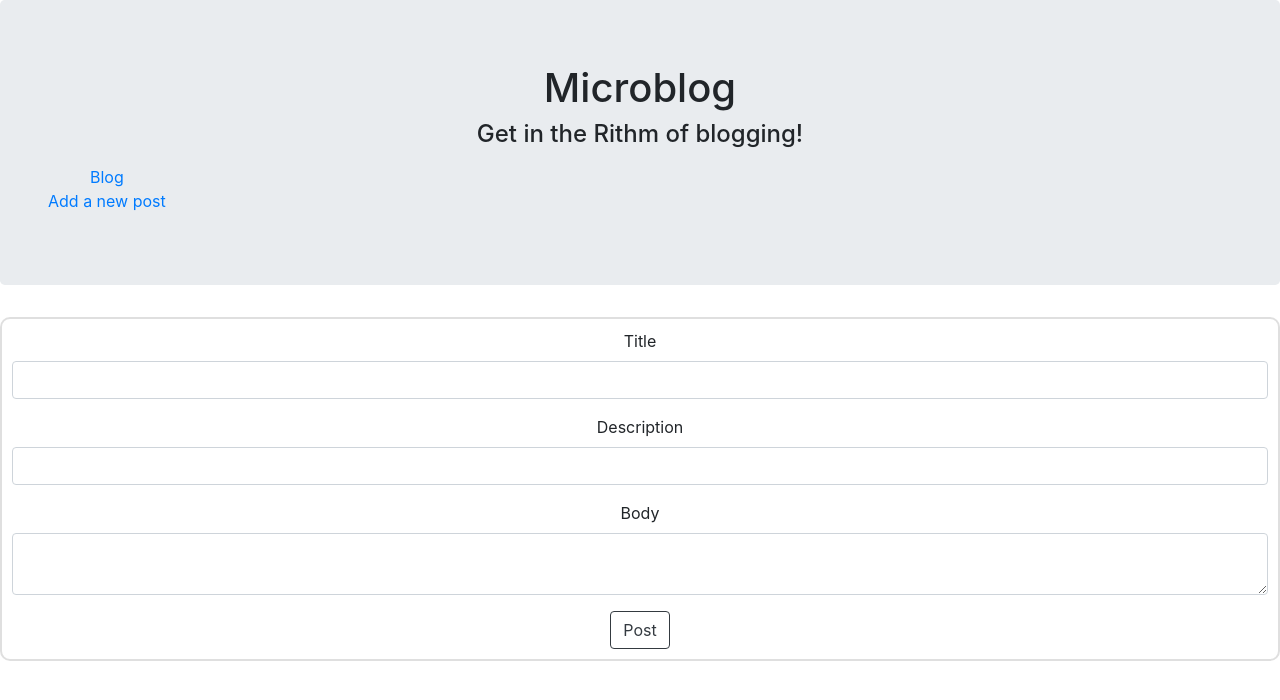
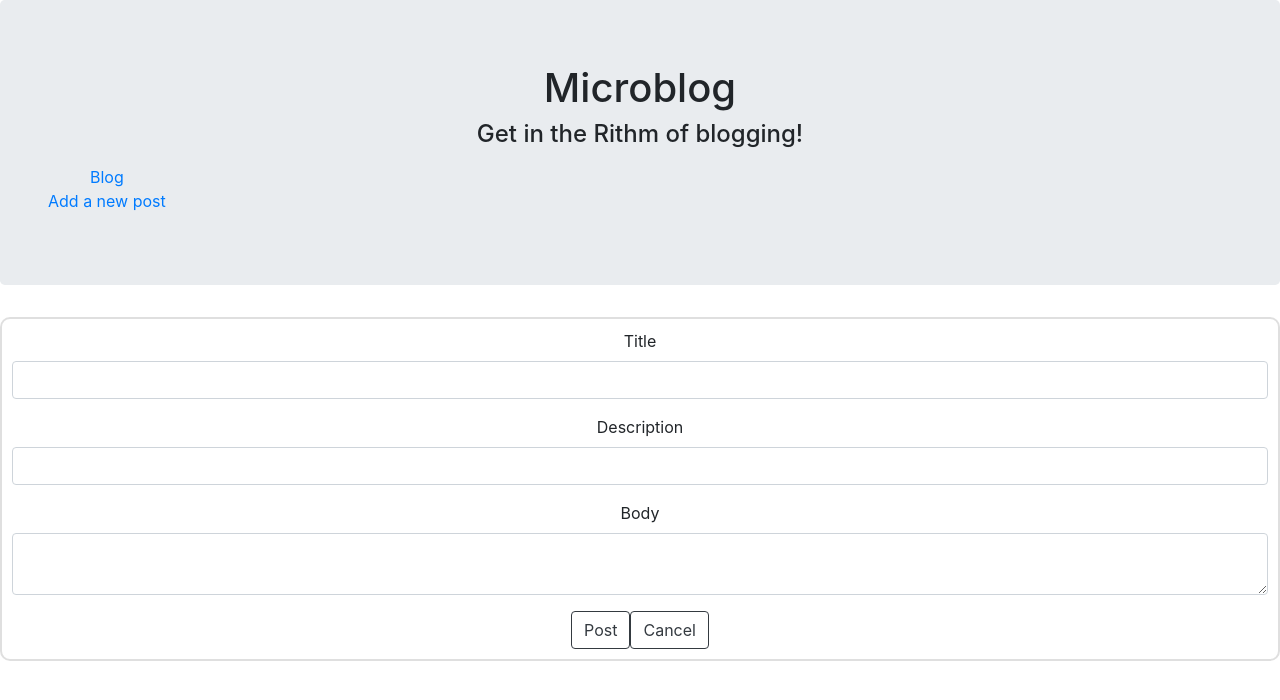
Before and after one commit to stephaniesimms/react-redux-microblog, a React (Create React App) app: page /new in a window 1280 px wide. Shown: the top 700 px of the page. Built offline with nearby package versions, Linux system fonts and the light colour scheme.

Commit message:
added cancel post functionality

```diff
--- a/src/PostForm.js
+++ b/src/PostForm.js
@@ -2,6 +2,7 @@
 import Button from 'react-bootstrap/Button';
 import Form from 'react-bootstrap/Form';
 import uuid from 'uuid/v4';
+import { Link } from 'react-router-dom';
 
 class PostForm extends Component {
   constructor(props) {
@@ -71,6 +72,13 @@
                   size="md">
                     Post
           </Button>
+          <Link to="/">
+            <Button
+                    variant="outline-dark"
+                    size="md">
+                      Cancel
+            </Button>
+          </Link>
         </Form>
       </div>
     );
--- a/src/PostTitle.js
+++ b/src/PostTitle.js
@@ -3,7 +3,6 @@
 
 class PostTitle extends Component {
   render() {
-    console.log(this.props)
     return (
       <div>
         <Link to={`/${this.props.id}`}>
```
